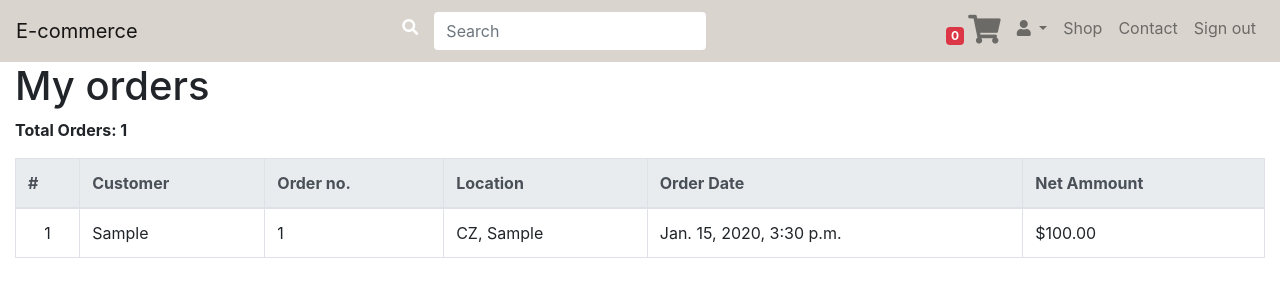
After one commit to SheraramPrajapat1998/e-commerce_assignment, a Django app: page /orders/myorders/ in a window 1280 px wide. The commit adds this page. Shown: the top 300 px of the page. Run offline with Django 3.2, Linux system fonts and the light colour scheme; a user stored in the database is signed in; tables that the repository leaves empty hold one stand-in row (values such as "Sample post"); some libraries are stand-ins or nearby versions.

Commit message:
added country field and my order functionality

```diff
--- a/src/account/templates/account/dashboard.html
+++ b/src/account/templates/account/dashboard.html
@@ -8,4 +8,6 @@
     <a href="{% url 'edit' %}">edit your profile</a>
     or <a href="{% url 'password_change' %}">change your password</a>
   .</p>
+  <p>You can check your orders at <a href="{% url 'orders:myorders' %}">My orders</a>
+</p>
 {% endblock content %}
--- a/src/ecommerce/settings.py
+++ b/src/ecommerce/settings.py
@@ -47,7 +47,7 @@ INSTALLED_APPS = [
 
     # third party apps
     'crispy_forms',
-
+    'django_countries',
 ]
 
 MIDDLEWARE = [
--- a/src/orders/forms.py
+++ b/src/orders/forms.py
@@ -1,9 +1,11 @@
 from django import forms
 
 from .models import Order
+from django_countries.widgets import CountrySelectWidget
 
 class OrderCreateForm(forms.ModelForm):
   class Meta:
     model = Order
     fields = ['first_name', 'last_name', 'email', 'address',
-              'postal_code', 'city']
+              'postal_code', 'city', 'country']
+    widgets = {'country': CountrySelectWidget()}
--- a/src/orders/models.py
+++ b/src/orders/models.py
@@ -1,8 +1,11 @@
+from django.conf import settings
 from django.db import models
 from shop.models import Product
 
+from django_countries.fields import CountryField
 
 class Order(models.Model):
+  user        = models.ForeignKey(settings.AUTH_USER_MODEL, on_delete=models.PROTECT, related_name='orders')
   first_name  = models.CharField(max_length=50)
   last_name   = models.CharField(max_length=50)
   email       = models.EmailField()
@@ -12,6 +15,7 @@ class Order(models.Model):
   created     = models.DateTimeField(auto_now_add=True)
   updated     = models.DateTimeField(auto_now=True)
   paid        = models.BooleanField(default=False)
+  country     = CountryField()
 
   class Meta:
     ordering = ('-created', )
--- a/src/orders/templates/orders/order/create.html
+++ b/src/orders/templates/orders/order/create.html
@@ -1,5 +1,6 @@
 {% extends "base.html" %}
 {% load crispy_forms_tags %}
+{% load static %}
 
 {% block title %}
   Checkout
@@ -13,6 +14,8 @@
         <div class="form-group">
           <form method="post" class="order-form">
             {{ form|crispy }}
+            <!-- <i class="{{ country.flag_css }}"></i> -->
+            <!-- <link rel="stylesheet" href="{% static 'flags/sprite.css' %}"> -->
             {% csrf_token %}
 
             {% if cart|length > 0 %}
--- /dev/null
+++ b/src/orders/templates/orders/order/myorders.html
@@ -0,0 +1,50 @@
+{% extends 'base.html' %}
+{% load static %}
+
+{% block title %}
+  My orders
+{% endblock title %}
+
+{% block content %}
+  <div class="row">
+    <div class="col-lg-12">
+      <h1>My orders</h1>
+      <p><strong>Total Orders: {{ orders|length }} </strong></p>
+      <div class="box-element table-responsive-lg">
+        <table class="table table-bordered">
+          <thead class="thead-light">
+            <tr>
+              <th>#</th>
+              <th>Customer</th>
+              <th>Order no.</th>
+              <th>Location</th>
+              <th>Order Date</th>
+              <th>Net Ammount</th>
+            </tr>
+          </thead>
+          <tbody>
+            {% for order in orders %}
+              <tr>
+                <td class="text-center">
+                  {{ forloop.counter }}
+                </td>
+                <td class="text-capitalize">{{ order.user }}</td>
+                <td>
+                  {{ order.id }}
+                </td>
+                <td class="num">{{ order.country }}, {{ order.city }}
+                  <i class="{{ country.flag_css }}"></i>
+                  <link rel="stylesheet" href="{% static 'flags/sprite.css' %}">
+                </td>
+                <td>
+                  {{ order.created }}
+                </td>
+                <td class="num">${{ order.get_total_cost }}</td>
+              </tr>
+            {% endfor %}
+          </tbody>
+        </table>
+      </div>
+    </div>
+  </div>
+{% endblock content %}
--- a/src/orders/urls.py
+++ b/src/orders/urls.py
@@ -8,4 +8,5 @@ urlpatterns = [
   path('create/', views.order_create, name='order_create'),
   path('admin/order/<int:order_id>/', views.admin_order_detail, name='admin_order_detail'),
   path('admin/order/<int:order_id>/pdf/', views.admin_order_pdf, name='admin_order_pdf'),
+  path('myorders/', views.myorders, name='myorders'),
 ]
--- a/src/orders/views.py
+++ b/src/orders/views.py
@@ -1,5 +1,6 @@
 from cart.cart import Cart
 from django.contrib.admin.views.decorators import staff_member_required
+from django.contrib.auth.decorators import login_required
 from django.shortcuts import get_object_or_404, render
 
 from .forms import OrderCreateForm
@@ -16,6 +17,7 @@ def order_create(request):
   if request.method == 'POST':
     form = OrderCreateForm(data=request.POST)
     if form.is_valid():
+      form.instance.user = request.user
       order = form.save()
       for item in cart:
         OrderItem.objects.create(order=order,
@@ -49,3 +51,9 @@ def admin_order_pdf(request, order_id):
                                           stylesheets=[weasyprint.CSS(
                                               settings.STATIC_ROOT + '/css/pdf.css')])
   return response
+
+@login_required
+def myorders(request):
+  orders = Order.objects.filter(user=request.user)
+  print(orders)
+  return render(request, 'orders/order/myorders.html', {'orders':orders})
--- a/src/templates/navbar.html
+++ b/src/templates/navbar.html
@@ -48,6 +48,7 @@
           </a>
           <div class="dropdown-menu dropdown-menu-right" aria-labelledby="navbarDropdownMenuLink-333">
             <a class="dropdown-item" href="{% url 'dashboard' %}">Dashboard</a>
+            <a class="dropdown-item" href="{% url 'orders:myorders' %}">My orders</a>
             <a class="dropdown-item" href="{% url 'password_change' %}">Change Password</a>
             <a class="dropdown-item" href="{% url 'edit' %}">Edit your account</a>
             <a class="dropdown-item" href="{% url 'logout' %}">Sign out</a>
```
Also changed, not shown: src/account/migrations/0001_initial.py, src/account/migrations/0002_auto_20210105_0828.py (deleted), src/orders/migrations/0001_initial.py, src/orders/migrations/0002_order_country.py (added), src/shop/migrations/0001_initial.py, src/shop/migrations/0002_auto_20210105_0828.py (deleted).
